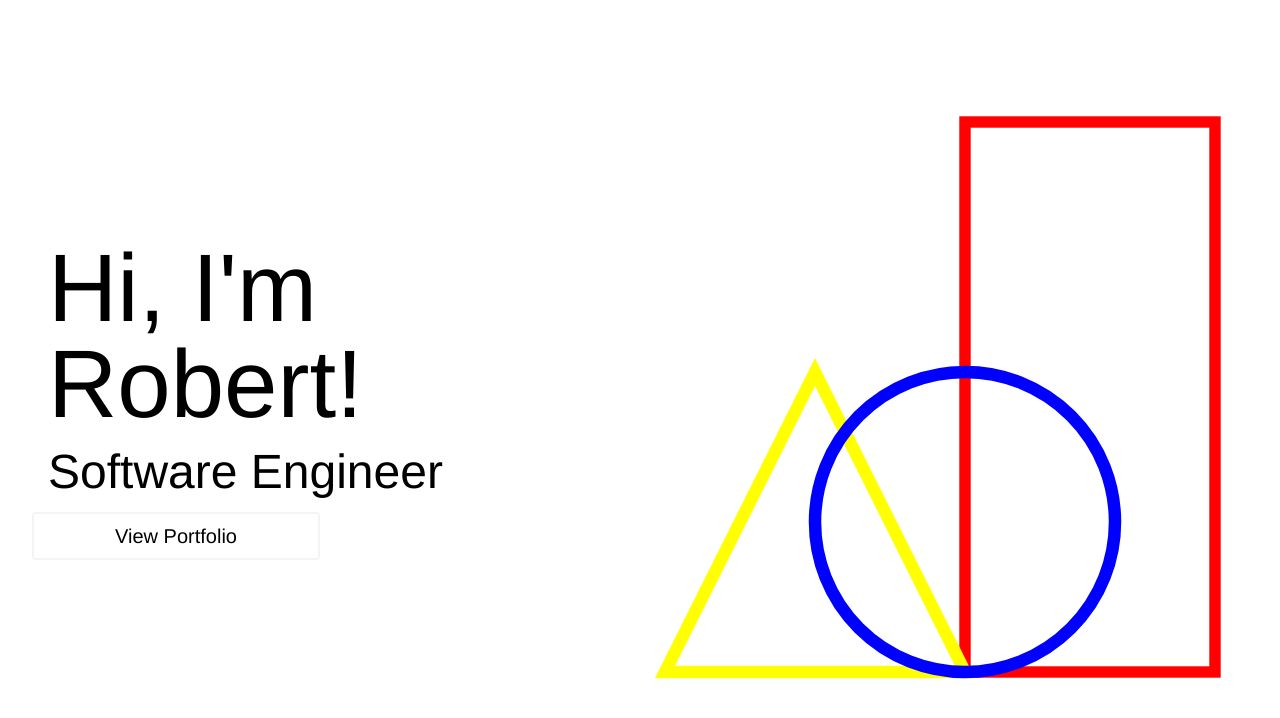
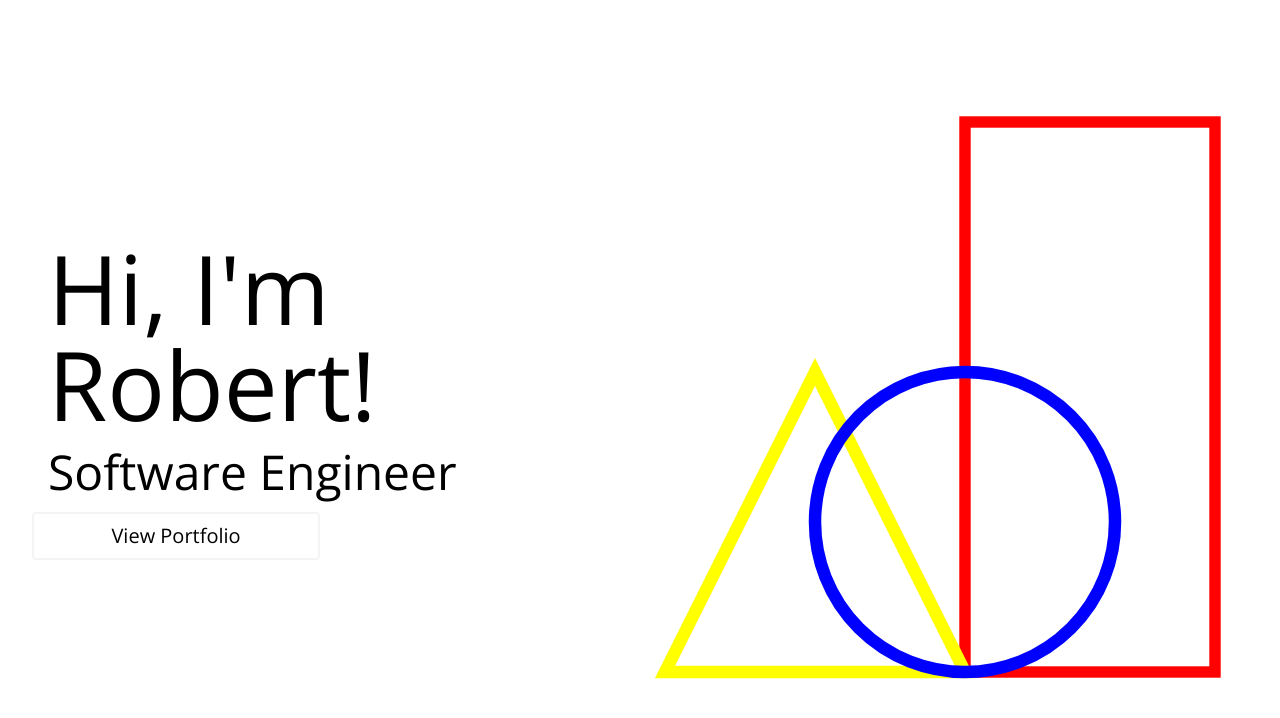
Before and after one commit to r0b4dams/portfolio, a Next.js app: page / in a window 1280 px wide. Shown: the top 718 px of the page. Built offline with nearby package versions, Linux system fonts and the light colour scheme.

Commit message:
changed font to open sans

```diff
--- a/styles/globals.css
+++ b/styles/globals.css
@@ -1,10 +1,12 @@
+@import url('https://fonts.googleapis.com/css2?family=Open+Sans:ital,wght@0,300;0,400;0,500;0,600;0,700;0,800;1,300;1,400;1,500;1,600;1,700;1,800&display=swap');
+
 @tailwind base;
 @tailwind components;
 @tailwind utilities;
 
 @layer base {
   html {
-    font-family: 'Helvetica', Sans-Serif;
+    font-family: 'Open Sans', sans-serif;
     scroll-behavior: smooth;
   }
   body {
```
